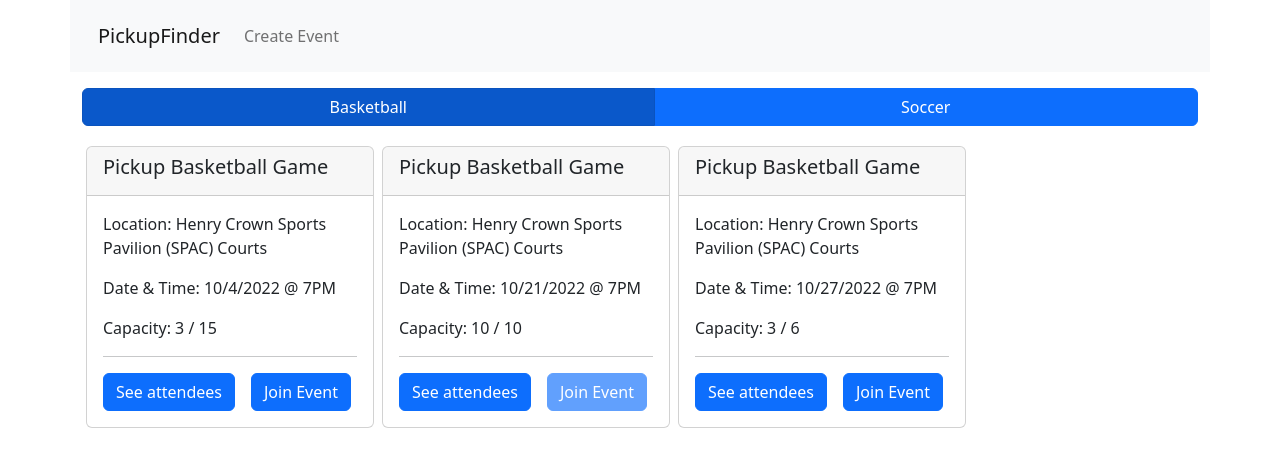
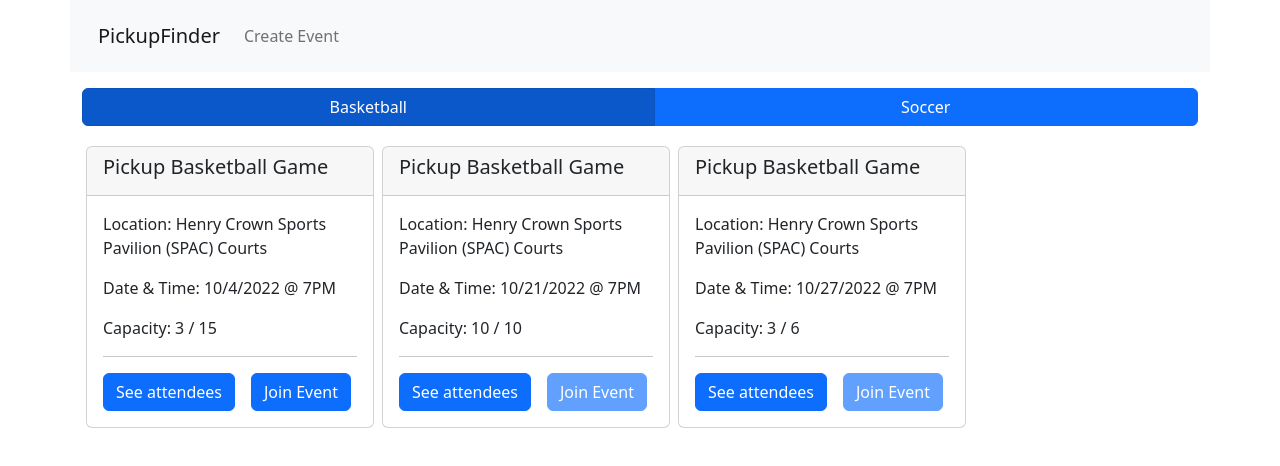
Before and after one commit to 397-f22/PickupFinder, a React (Create React App) app: page / in a window 1280 px wide. Shown: the top 466 px of the page. Built offline with nearby package versions, Linux system fonts and the light colour scheme.

Commit message:
add join event functionality

```diff
--- a/src/components/eventCard/eventCard.js
+++ b/src/components/eventCard/eventCard.js
@@ -2,8 +2,9 @@ import React, { useState } from "react";
 import Card from "react-bootstrap/Card"
 import Button from 'react-bootstrap/Button';
 import EventDetailsModal from "../eventDetails/eventDetails";
+import { currentUser } from "../../mockData";
 
-const EventCard = ({ event, users }) => {
+const EventCard = ({ event, users, eventId, joinEvent }) => {
     const [isEventDetailsModalVisible, setIsEventDetailsModalVisible] = useState(false);
     const openEventDetailsModal = () => { setIsEventDetailsModalVisible(true) };
     const closeEventDetailsModal = () => { setIsEventDetailsModalVisible(false) };
@@ -26,7 +27,11 @@ const EventCard = ({ event, users }) => {
                     <Button variant="primary" onClick={() => {
                         openEventDetailsModal();
                     }}>See attendees</Button>
-                    <Button variant="primary ms-3" disabled={event.size === event.cap} > Join Event</Button>
+                    <Button variant="primary ms-3"
+                            disabled={(event.size === event.cap) || (event.organizer === currentUser.id || event.attendees.includes(currentUser.id))}
+                            onClick={() => {
+                                joinEvent(event, eventId);
+                            }}> Join Event</Button>
                 </Card.Body>
             </Card >
         </div>
--- a/src/components/home-page/Home.js
+++ b/src/components/home-page/Home.js
@@ -16,7 +16,11 @@ const Home = () => {
   const [events, setEvents] = useState(pickupData.events);
   const addEvent = (event) => {
     // Todo: replace with a better uuid() function for events
-    setEvents({ ...events, [Object.entries(events).length + 1]: { ...event, attendees: [], organizer: currentUser.id, size: 1 } });
+    setEvents({ ...events, [Object.entries(events).length + 1]: { ...event, attendees: [currentUser.id], organizer: currentUser.id, size: 1 } });
+  };
+  const joinEvent = (event, eventId) => {
+    event.attendees.push(currentUser.id);
+    setEvents({ ...events, [eventId]: event });
   };
   const openEventForm = () => { setIsEventFormVisible(true) };
   const closeEventForm = () => { setIsEventFormVisible(false) };
@@ -37,7 +41,7 @@ const Home = () => {
       <Row>
         <Container style={{ display: "flex", flexWrap: "wrap" }}>
           {Object.entries(events).filter(([_, event]) => event.sport === currentSport).map(([eventId, event]) => (
-            <EventCard key={eventId} event={event} users={users} />
+            <EventCard key={eventId} event={event} users={users} eventId={eventId} joinEvent={joinEvent} />
           ))}
         </Container>
       </Row>
--- a/src/mockData.js
+++ b/src/mockData.js
@@ -31,8 +31,8 @@ export const pickupData = {
             sport: "Basketball",
             datetime: "10/4/2022 @ 7PM",
             location: "Henry Crown Sports Pavilion (SPAC) Courts",
-            attendees: ["1", "2", "3"],
-            organizer: "1",
+            attendees: ["2", "3"],
+            organizer: "3",
             title: "Pickup Basketball Game",
             description: "Casual pickup basketball game - full court 5v5s",
             size: 3,
```
